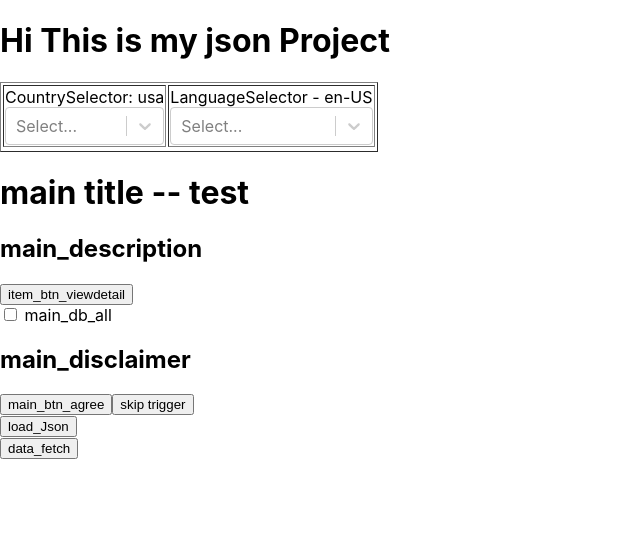
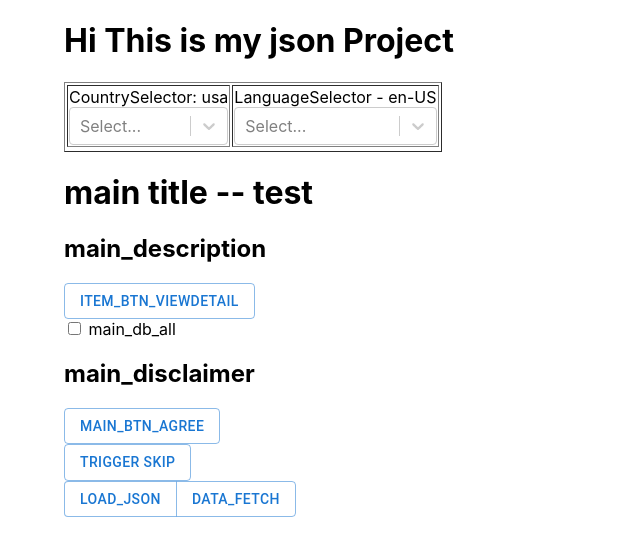
Before and after one commit to depari/react-poc-project, a React (Vite) app in the folder json-viewer-react/: page / in a window 1280 px wide. Shown: the top 556 px of the page, without its empty margins (0-640 px from the left). Built offline with nearby package versions, Linux system fonts and the light colour scheme.

Commit message:
using mui

```diff
--- a/json-viewer-react/package.json
+++ b/json-viewer-react/package.json
@@ -8,6 +8,9 @@
     "preview": "vite preview"
   },
   "dependencies": {
+    "@emotion/react": "^11.9.0",
+    "@emotion/styled": "^11.8.1",
+    "@mui/material": "^5.6.3",
     "react": "^18.0.0",
     "react-dom": "^18.0.0",
     "react-select": "5.3.0",
--- a/json-viewer-react/src/App.tsx
+++ b/json-viewer-react/src/App.tsx
@@ -5,6 +5,7 @@ import JsonHeaderLayout from './Component/Layout/JsonHeaderLayout';
 import JsonBodyLayout from './Component/Layout/JsonBodyLayout';
 import ControlButtonsLayout from './Component/Layout/ControlButtonsLayout';
 import JsonStore from './JsonStore';
+import Container from '@mui/material/Container';
 
 
 
@@ -17,12 +18,15 @@ function App() {
 
   return (
     <>
+      <Container fixed>
         <h1>
           Hi This is my json Project
         </h1>
         <JsonHeaderLayout/>
         <JsonBodyLayout/>
         <ControlButtonsLayout/>
+      </Container>
+
     </>
   );
 }
--- a/json-viewer-react/src/Component/Item/MainViewItem.tsx
+++ b/json-viewer-react/src/Component/Item/MainViewItem.tsx
@@ -1,18 +1,37 @@
+import { Button } from "@mui/material";
 import React from "react";
 import Popup from "reactjs-popup";
+import Dialog from '@mui/material/Dialog';
+import DialogActions from '@mui/material/DialogActions';
+import DialogContent from '@mui/material/DialogContent';
+import DialogContentText from '@mui/material/DialogContentText';
+import DialogTitle from '@mui/material/DialogTitle';
+
 import JsonStore from '../../JsonStore';
+
 function MainViewItem() {
 
   const {main_title, main_description, main_disclaimer, main_cb_all, main_btn_agree, item_btn_viewdetail, skip_title, skip_description, skip_btn_ok, skip_btn_cancel}  = JsonStore();
 
 
+  const [open, setOpen] = React.useState(false);
+
+  const handleClickOpen = () => {
+    setOpen(true);
+  };
+
+  const handleClose = () => {
+    setOpen(false);
+  };
+
 
   return  (
     <>
+
       <h1>{main_title}</h1>
       <h2>{main_description}</h2>
       <div>
-          <button>{item_btn_viewdetail}</button>
+        <Button variant="outlined">{item_btn_viewdetail}</Button>
       </div>
       <div>
         <input type={'checkbox'} name={main_cb_all} /> {main_cb_all}
@@ -21,21 +40,41 @@ function MainViewItem() {
 
 
       <h2>{main_disclaimer}</h2>
-
-        <button>{main_btn_agree}</button>
+      <div>
+      <Button variant="outlined">{main_btn_agree}</Button>
+      </div>
 
 
 
-        <Popup trigger={<button>skip trigger</button>} position="right center"
-         {...{closeOnDocumentClick : true , contentStyle: { background: '#fff' }, overlayStyle : { background: 'rgba(0,0,0,0.5)' } }}
+
+
+      <div>
+
+    <Button variant="outlined" onClick={handleClickOpen}>
+      Trigger Skip
+    </Button>
+    <Dialog
+      open={open}
+      onClose={handleClose}
+      aria-labelledby="alert-dialog-title"
+      aria-describedby="alert-dialog-description"
     >
-          <div>
-            <h1>{skip_title}</h1>
-            <h2>{skip_description}</h2>
-            <button>{skip_btn_ok}</button>
-            <button>{skip_btn_cancel}</button>
+      <DialogTitle id="alert-dialog-title">
+        {skip_title}
+      </DialogTitle>
+      <DialogContent>
+        <DialogContentText id="alert-dialog-description">
+          {skip_description}
+        </DialogContentText>
+      </DialogContent>
+      <DialogActions>
+        <Button onClick={handleClose}>{skip_btn_ok}</Button>
+        <Button onClick={handleClose} autoFocus>
+          {skip_btn_cancel}
+        </Button>
+      </DialogActions>
+    </Dialog>
   </div>
-        </Popup>
 
 
     </>
--- a/json-viewer-react/src/Component/Layout/ControlButtonsLayout.tsx
+++ b/json-viewer-react/src/Component/Layout/ControlButtonsLayout.tsx
@@ -1,5 +1,8 @@
 import React from 'react'
 import JsonStore from '../../JsonStore';
+import Button from '@mui/material/Button';
+import ButtonGroup from '@mui/material/ButtonGroup';
+
 
 
 function ControlButtonsLayout() {
@@ -14,12 +17,12 @@ function ControlButtonsLayout() {
     }
     return (
         <>
-            <div>
-                <button onClick={() => initJsonFile("input.json")}>load_Json</button>
-            </div>
-            <div>
-                <button onClick={() => dataUpdate()}>data_fetch</button>
-            </div>
+            <ButtonGroup>
+                <Button variant='outlined' onClick={() => initJsonFile("input.json")}>load_Json</Button>
+
+                <Button variant='outlined' onClick={() => dataUpdate()}>data_fetch</Button>
+
+            </ButtonGroup>
         </>
     );
 };
```
Also changed, not shown: 1 other file (tests, documents, lock files or other folders). Lines whose indentation alone changed are shown as unchanged.
